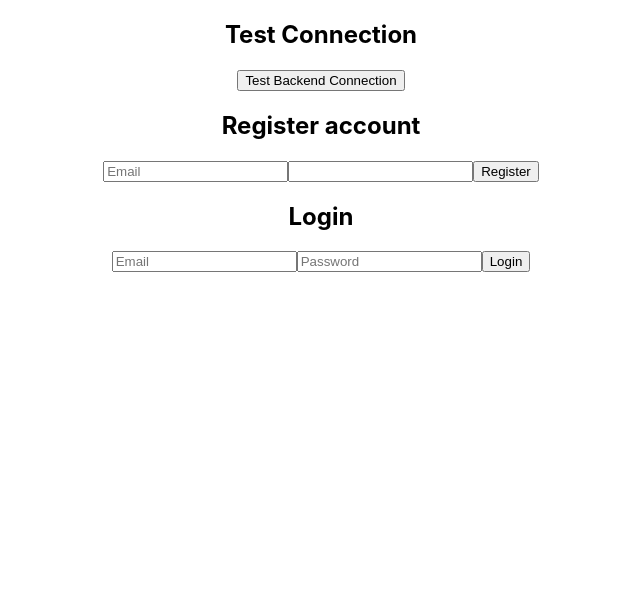
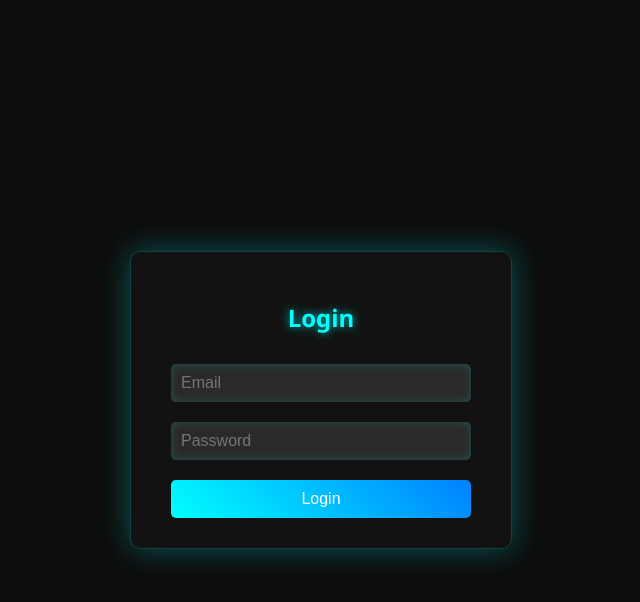
Before and after one commit to KristianZednikovic/WebAppTest-FE, a React (Create React App) app: page / in a window 1280 px wide. Shown: the top 602 px of the page, without its empty margins (319-959 px from the left). Built offline with nearby package versions, Linux system fonts and the light colour scheme.

Commit message:
Changed the style, removed register

```diff
--- a/src/App.css
+++ b/src/App.css
@@ -1,38 +1,85 @@
-.App {
-  text-align: center;
+/* Base reset and dark background */
+body, html {
+  margin: 0;
+  padding: 0;
+  background: #0d0d0d;
+  font-family: 'Segoe UI', Tahoma, Geneva, Verdana, sans-serif;
+  color: #ffffff;
+  height: 100%;
 }
 
-.App-logo {
-  height: 40vmin;
-  pointer-events: none;
-}
-
-@media (prefers-reduced-motion: no-preference) {
-  .App-logo {
-    animation: App-logo-spin infinite 20s linear;
-  }
-}
-
-.App-header {
-  background-color: #282c34;
-  min-height: 100vh;
+/* Center the main app container */
+.App {
   display: flex;
   flex-direction: column;
   align-items: center;
   justify-content: center;
-  font-size: calc(10px + 2vmin);
-  color: white;
+  min-height: 100vh;
 }
 
-.App-link {
-  color: #61dafb;
+/* Futuristic container styling */
+.container {
+  background: rgba(20, 20, 20, 0.8);
+  border: 1px solid rgba(0, 255, 255, 0.2);
+  border-radius: 10px;
+  padding: 30px 40px;
+  margin: 20px;
+  box-shadow: 0 0 30px rgba(0, 255, 255, 0.3);
+  backdrop-filter: blur(10px);
+  width: 300px;
+  text-align: center;
 }
 
-@keyframes App-logo-spin {
-  from {
-    transform: rotate(0deg);
-  }
-  to {
-    transform: rotate(360deg);
-  }
+/* Headings with neon glow */
+.container h2 {
+  margin-bottom: 20px;
+  color: #00ffff;
+  text-shadow: 0 0 10px rgba(0, 255, 255, 0.7);
 }
+
+/* Form layout */
+.container form {
+  display: flex;
+  flex-direction: column;
+}
+
+/* Input styling */
+.container input {
+  margin: 10px 0;
+  padding: 10px;
+  background: rgba(255, 255, 255, 0.1);
+  border: none;
+  border-radius: 5px;
+  color: #ffffff;
+  font-size: 1em;
+  box-shadow: inset 0 0 8px rgba(0, 255, 255, 0.2);
+}
+
+/* Button styling with gradient and hover effect */
+.container button {
+  margin-top: 10px;
+  padding: 10px;
+  background: linear-gradient(45deg, #00ffff, #0080ff);
+  border: none;
+  border-radius: 5px;
+  color: #ffffff;
+  font-size: 1em;
+  cursor: pointer;
+  transition: background 0.3s ease;
+}
+
+.container button:hover {
+  background: linear-gradient(45deg, #0080ff, #00ffff);
+}
+
+/* Response preformatted text styling */
+pre {
+  background: rgba(20, 20, 20, 0.9);
+  padding: 15px;
+  border-radius: 5px;
+  text-align: left;
+  overflow: auto;
+  max-width: 90%;
+  margin-top: 20px;
+  box-shadow: 0 0 20px rgba(0, 255, 255, 0.2);
+}
--- a/src/App.js
+++ b/src/App.js
@@ -3,10 +3,10 @@ import "./App.css";
 
 function App() {
   const [response, setResponse] = useState(null);
-  const [registerData, setRegisterData] = useState({
-    email: "",
-    password: "",
-  });
+  // const [registerData, setRegisterData] = useState({
+  //   email: "",
+  //   password: "",
+  // });
   const [loginData, setLoginData] = useState({
     email: "",
     password: "",
@@ -15,24 +15,24 @@ function App() {
   const apiUrl =
     "https://webapplicationtest-bffqhvhcccgefmey.westeurope-01.azurewebsites.net/api";
 
-  const handleRegisterChange = (e) => {
-    setRegisterData({ ...registerData, [e.target.name]: e.target.value });
-  };
+  // const handleRegisterChange = (e) => {
+  //   setRegisterData({ ...registerData, [e.target.name]: e.target.value });
+  // };
 
   const handleLoginChange = (e) => {
     setLoginData({ ...loginData, [e.target.name]: e.target.value });
   };
 
-  const handleRegisterSubmit = async (e) => {
-    e.preventDefault();
-    const res = await fetch(`${apiUrl}/register`, {
-      method: "POST",
-      headers: { "Content-Type": "application/json" },
-      body: JSON.stringify(registerData),
-    });
-    const data = await res.json();
-    setResponse(JSON.stringify(data, null, 2));
-  };
+  // const handleRegisterSubmit = async (e) => {
+  //   e.preventDefault();
+  //   const res = await fetch(`${apiUrl}/register`, {
+  //     method: "POST",
+  //     headers: { "Content-Type": "application/json" },
+  //     body: JSON.stringify(registerData),
+  //   });
+  //   const data = await res.json();
+  //   setResponse(JSON.stringify(data, null, 2));
+  // };
 
   const handleLoginSubmit = async (e) => {
     e.preventDefault();
@@ -45,54 +45,9 @@ function App() {
     setResponse(JSON.stringify(data, null, 2));
   };
 
-  // New test connection function
-  const testConnection = async () => {
-    try {
-      setResponse("Testing connection...");
-      const res = await fetch(`${apiUrl}/`, {
-        method: "GET",
-        headers: { "Content-Type": "application/json" },
-      });
-      if (res.ok) {
-        const data = await res.json();
-        setResponse(
-          `Connection successful!\nResponse: ${JSON.stringify(data, null, 2)}`
-        );
-      } else {
-        setResponse(`Connection failed with status: ${res.status}`);
-      }
-    } catch (error) {
-      setResponse(`Connection error: ${error.message}`);
-    }
-  };
-
   return (
     <div className="App">
-      {/* Test Button Section */}
-      <h2>Test Connection</h2>
-      <button onClick={testConnection}>Test Backend Connection</button>
-
-      <h2>Register account</h2>
-      <form onSubmit={handleRegisterSubmit}>
-        <input
-          type="email"
-          name="email"
-          placeholder="Email"
-          value={registerData.email}
-          onChange={handleRegisterChange}
-          required
-        />
-        <input
-          type="password"
-          name="password"
-          Placebo="Password"
-          value={registerData.password}
-          onChange={handleRegisterChange}
-          required
-        />
-        <button type="submit">Register</button>
-      </form>
-
+      <div className="container">
         <h2>Login</h2>
         <form onSubmit={handleLoginSubmit}>
           <input
@@ -113,10 +68,8 @@ function App() {
           />
           <button type="submit">Login</button>
         </form>
-
-      {response && (
-        <pre style={{ textAlign: "left", marginTop: "20px" }}>{response}</pre>
-      )}
+      </div>
+      {response && <pre>{response}</pre>}
     </div>
   );
 }
```
Lines whose indentation alone changed are shown as unchanged.
